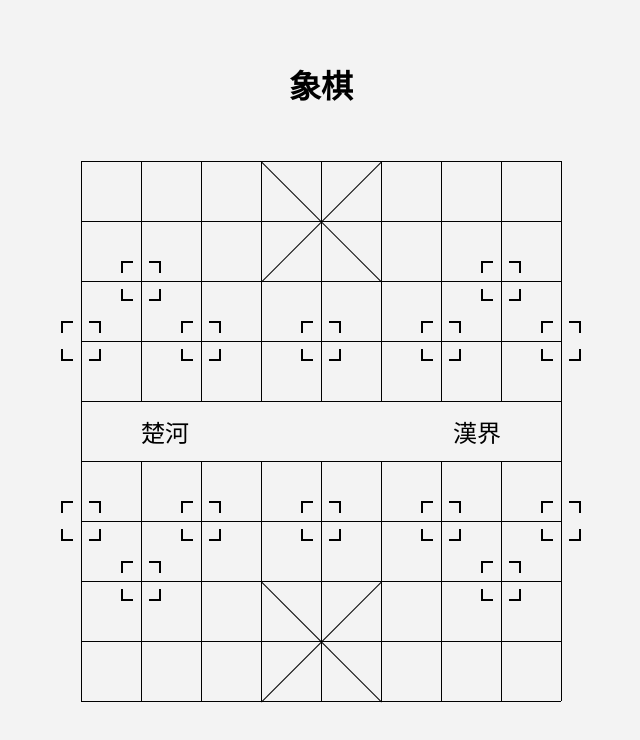
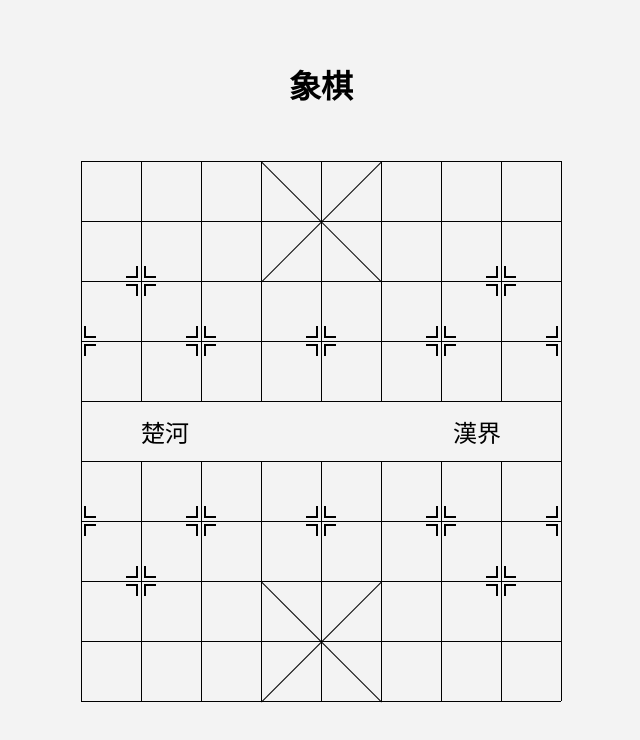
Before and after one commit to ededward/XiangQi, a React (Vite) app: page / in a window 1280 px wide. Shown: the top 740 px of the page, without its empty margins (319-959 px from the left). Built offline with nearby package versions, Linux system fonts and the light colour scheme.

Commit message:
Updated corner markers

```diff
--- a/src/App.css
+++ b/src/App.css
@@ -178,36 +178,46 @@ h1 {
 
 
 .top-left {
-  top: 10px;
-  left: 10px;
+  top: 15px;
+  left: 15px;
 
-  border-top: 2px solid black;
+  border-bottom: 2px solid black;
+  border-right: 2px solid black;
+}
+
+
+.top-right {
+  top: 15px;
+  right: 15px;
+
+  border-bottom: 2px solid black;
   border-left: 2px solid black;
 }
 
 
-.top-right {
-  top: 10px;
-  right: 10px;
+.bottom-left {
+  bottom: 15px;
+  left: 15px;
 
   border-top: 2px solid black;
   border-right: 2px solid black;
 }
 
 
-.bottom-left {
-  bottom: 10px;
-  left: 10px;
+.bottom-right {
+  bottom: 15px;
+  right: 15px;
 
-  border-bottom: 2px solid black;
+  border-top: 2px solid black;
   border-left: 2px solid black;
 }
 
+.corner-mark.left .top-left,
+.corner-mark.left .bottom-left {
+  display: none;
+}
 
-.bottom-right {
-  bottom: 10px;
-  right: 10px;
-
-  border-bottom: 2px solid black;
-  border-right: 2px solid black;
+.corner-mark.right .top-right,
+.corner-mark.right .bottom-right {
+  display: none;
 }
--- a/src/App.tsx
+++ b/src/App.tsx
@@ -5,18 +5,26 @@ function App() {
   const rows = 10;
   const cols = 9;
 
-  const markPositions = [
+  const fullMarkPositions = [
     // top cannons
     20, 26,
 
     // top soldiers
-    28, 30, 32, 34, 36,
+    30, 32, 34,
 
     // bottom soldiers
-    55, 57, 59, 61, 63,
+    57, 59, 61,
 
     // bottom cannons
     65, 71,
+  ];
+
+  const leftMarkPositions = [
+    28, 55,
+  ];
+
+  const rightMarkPositions = [
+    36, 63,
   ];
 
   return (
@@ -24,11 +32,25 @@ function App() {
       <h1>象棋</h1>
 
       <div className="board">
-        {Array.from({ length: rows * cols }).map((_, index) => (
-          <div key={index} className="point">
-            {markPositions.includes(index + 1) && <CornerMark />}
-          </div>
-        ))}
+        {Array.from({ length: rows * cols }).map((_, index) => {
+          const position = index + 1;
+
+          return (
+            <div key={index} className="point">
+              {fullMarkPositions.includes(position) && (
+                <CornerMark />
+              )}
+
+              {leftMarkPositions.includes(position) && (
+                <CornerMark side="left" />
+              )}
+
+              {rightMarkPositions.includes(position) && (
+                <CornerMark side="right" />
+              )}
+            </div>
+          );
+        })}
 
         <div className="river">
           <span>楚河</span>
--- a/src/components/CornerMark.tsx
+++ b/src/components/CornerMark.tsx
@@ -1,6 +1,6 @@
-function CornerMark() {
+function CornerMark({ side = "full" }) {
   return (
-    <div className="corner-mark">
+    <div className={`corner-mark ${side}`}>
       <div className="corner top-left" />
       <div className="corner top-right" />
       <div className="corner bottom-left" />
```
